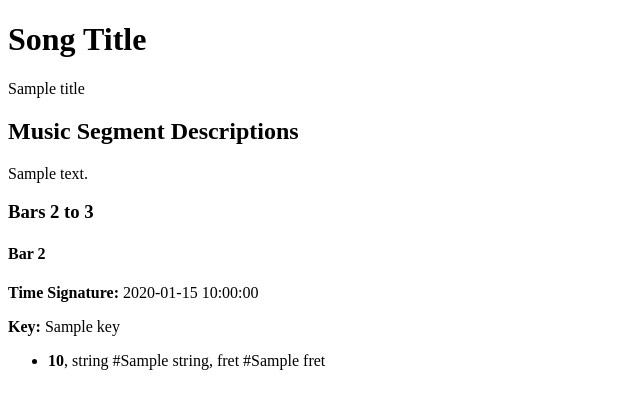
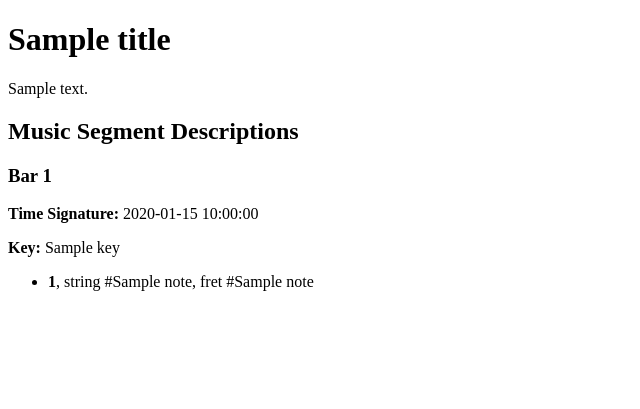
Before and after one commit to lisyce/TalkingGuitarTabs, a Flask app: template flask_app/templates/guitar_tab_template.html in a window 1280 px wide. Shown: the top 409 px of the page, without its empty margins (0-640 px from the left). Run offline with Flask 3, Linux system fonts and the light colour scheme; the template is opened without the code that fills it: most values are stand-ins (such as "Sample title", 1, 10 or a date in 2020).

Commit message:
working version, notes are strings tho

```diff
--- a/flask_app/app.py
+++ b/flask_app/app.py
@@ -1,18 +1,20 @@
-from flask import Flask, render_template, redirect, url_for, request, jsonify
-from flask_wtf import FlaskForm, CSRFProtect
-from jinja2 import Environment, PackageLoader, select_autoescape
+from flask import Flask, render_template, redirect, url_for, request, session, jsonify
 import os
+import json
 
 app = Flask(__name__)
+
+# Set the secret key for session to work (make sure to keep this secret)
+app.config['SECRET_KEY'] = 'your_secret_key_here'
 
 # Set the upload folder
 app.config['UPLOAD_FOLDER'] = 'uploads'
 
-# If you want to customize Jinja2 settings in Flask, you can do so here
-env = Environment(
-    loader=PackageLoader("app"),  # Your package or template folder
-    autoescape=select_autoescape([".musicxml"])  # Enable auto-escaping
-)
+# Allowed file extension check
+def allowed_file(filename):
+    return '.' in filename and filename.rsplit('.', 1)[1].lower() in {'xml'}
+
+# Song and Bar class definitions (no changes)
 
 class Song:
     def __init__(self, title, description, bars):
@@ -32,13 +34,9 @@ class Note:
         self.string = string
         self.fret = fret
 
-def allowed_file(filename):
-    return '.' in filename and filename.rsplit('.', 1)[1].lower() in {'xml'}
-
+# Home route to upload the file
 @app.route('/', methods=['GET', 'POST'])
 def home():
-    file = None
-
     if request.method == 'POST':
         # Check if a file is part of the request
         if 'file' in request.files:
@@ -50,16 +48,57 @@ def home():
                 filename = os.path.join(app.config['UPLOAD_FOLDER'], file.filename)
                 file.save(filename)
 
+                # Parse the uploaded file
                 parsed_output = parse_file(filename)
 
-                return redirect(url_for('guitar_tab_display', input=parsed_output))
+                # Store the parsed output in session
+                session['parsed_output'] = json.dumps(parsed_output, default=str)  # Use json.dumps to store non-primitive types in session
 
-    # Pass the file (or None if no file uploaded) to the template
+                # Redirect to guitar_tab_display route
+                return redirect(url_for('guitar_tab_display'))
+
+    # Render home page
     return render_template("home.html")
 
+# Guitar tab display route (display parsed data)
+@app.route('/guitar_tab_display')
+def guitar_tab_display():
+    # Retrieve the parsed output from session
+    parsed_output = {
+        'title': 'Sample Song Title',
+        'description': 'A short sample piece for testing.',
+        'bars': [
+            {
+                'time_signature': '4/4',
+                'key': 'C Major',
+                'notes': [
+                    'Quarter Note, 6, 3',
+                    'Eighth Note, 5, 2',
+                    'Eighth Note, 4, 0',
+                    'Quarter Note, 3, 0',
+                    'Eighth Note, 2, 1'
+                ]
+            },
+            {
+                'time_signature': '4/4',
+                'key': 'C Major',
+                'notes': [
+                    'Quarter Note, 4, 3',
+                    'Quarter Note, 5, 0',
+                    'Eighth Note, 6, 1',
+                    'Eighth Note, 3, 2',
+                    'Quarter Note, 2, 0'
+                ]
+            }
+        ]
+    }
 
+    return render_template("guitar_tab_template.html", title=parsed_output['title'], description=parsed_output['description'], bars=parsed_output['bars'])
+
+
+# Parse the uploaded file (stubbed with sample data)
 def parse_file(filename):
-    # sample data
+    # Example parsed data (replace this with actual file parsing logic)
     music_data = {
         'title': 'Sample Song Title',
         'description': 'A short sample piece for testing.',
@@ -68,37 +107,30 @@ def parse_file(filename):
                 'time_signature': '4/4',
                 'key': 'C Major',
                 'notes': [
-                    ('Quarter Note', 6, 3),  # String 6, Fret 3 (G note)
-                    ('Eighth Note', 5, 2),   # String 5, Fret 2 (B note)
-                    ('Eighth Note', 4, 0),   # String 4, Fret 0 (D note)
-                    ('Quarter Note', 3, 0),  # String 3, Fret 0 (G note)
-                    ('Eighth Note', 2, 1)    # String 2, Fret 1 (C note)
+                    ('Quarter Note', 6, 3),
+                    ('Eighth Note', 5, 2),
+                    ('Eighth Note', 4, 0),
+                    ('Quarter Note', 3, 0),
+                    ('Eighth Note', 2, 1)
                 ]
             },
             {
                 'time_signature': '4/4',
                 'key': 'C Major',
                 'notes': [
-                    ('Quarter Note', 4, 3),  # String 4, Fret 3 (F note)
-                    ('Quarter Note', 5, 0),  # String 5, Fret 0 (A note)
-                    ('Eighth Note', 6, 1),   # String 6, Fret 1 (F note)
-                    ('Eighth Note', 3, 2),   # String 3, Fret 2 (A note)
-                    ('Quarter Note', 2, 0)   # String 2, Fret 0 (B note)
+                    ('Quarter Note', 4, 3),
+                    ('Quarter Note', 5, 0),
+                    ('Eighth Note', 6, 1),
+                    ('Eighth Note', 3, 2),
+                    ('Quarter Note', 2, 0)
                 ]
             }
         ]
     }
-
     return music_data
 
-@app.route('/guitar_tab_display')
-def guitar_tab_display(input):
-    parsed_output = request.args.get('input')  # Get it from the query string
-    return render_template("guitar_tab_template.html", title=parsed_output.title, description=parsed_output.description, bars=parsed_output.bars)
-
-
 if __name__ == "__main__":
-    # Make folder for file uploads
+    # Make folder for file uploads if it doesn't exist
     os.makedirs(app.config['UPLOAD_FOLDER'], exist_ok=True)
 
     app.run(debug=True)
--- a/flask_app/templates/guitar_tab_template.html
+++ b/flask_app/templates/guitar_tab_template.html
@@ -3,33 +3,29 @@
 <head>
     <meta charset="UTF-8">
     <meta name="viewport" content="width=device-width, initial-scale=1.0">
-    <title>Music Segment Descriptions</title>
+    <title>{{ title }}</title>
 </head>
 <body>
 
     <!-- Main Title -->
-    <h1>Song Title</h1>
-    <p>{{ title }}</p>
+    <h1>{{ title }}</h1>
+    <p>{{ description }}</p>
 
-    <!-- Main Title -->
+    <!-- Music Segment Descriptions -->
     <h2>Music Segment Descriptions</h2>
 
-    <!-- Music Segment Description -->
-    <p>{{ description }}</p>
+    <!-- Loop through each bar in the description -->
+    {% for bar in bars %}
+        <h3>Bar {{ loop.index }}</h3> <!-- Use loop.index to get the current bar number -->
 
-    <!-- Loop through each bar in the description -->
-    {% for bar_index, bar in bars.items() %}
-        <h3>Bars {{ bar_index + 1 }} to {{ bar_index + 2 }}</h3>
-
-        <!-- Bar 1 Details -->
-        <h4>Bar {{ bar_index + 1 }}</h4>
-        <p><strong>Time Signature:</strong> {{ bar.time_signature }}</p>
-        <p><strong>Key:</strong> {{ bar.key }}</p>
+        <!-- Bar Details -->
+        <p><strong>Time Signature:</strong> {{ bar['time_signature'] }}</p>
+        <p><strong>Key:</strong> {{ bar['key'] }}</p>
 
         <!-- Notes for Bar -->
         <ul>
-            {% for note in bar.notes %}
-                <li><strong>{{ note.duration }}</strong>, string #{{ note.string }}, fret #{{ note.fret }}</li>
+            {% for note in bar['notes'] %}
+                <li><strong>{{ note[0] }}</strong>, string #{{ note[1] }}, fret #{{ note[2] }}</li>
             {% endfor %}
         </ul>
 
--- a/flask_app/templates/home.html
+++ b/flask_app/templates/home.html
@@ -10,7 +10,8 @@
 
     <!-- File Upload Form -->
     <h2>Upload MusicXML File</h2>
-    <form action="/upload" method="POST" enctype="multipart/form-data">
+    <!-- Change the form action to '/' -->
+    <form action="/" method="POST" enctype="multipart/form-data">
         <label for="file">Choose a file:</label>
         <input type="file" id="file" name="file" accept=".musicxml" required>
         <button type="submit">Upload</button>
```
